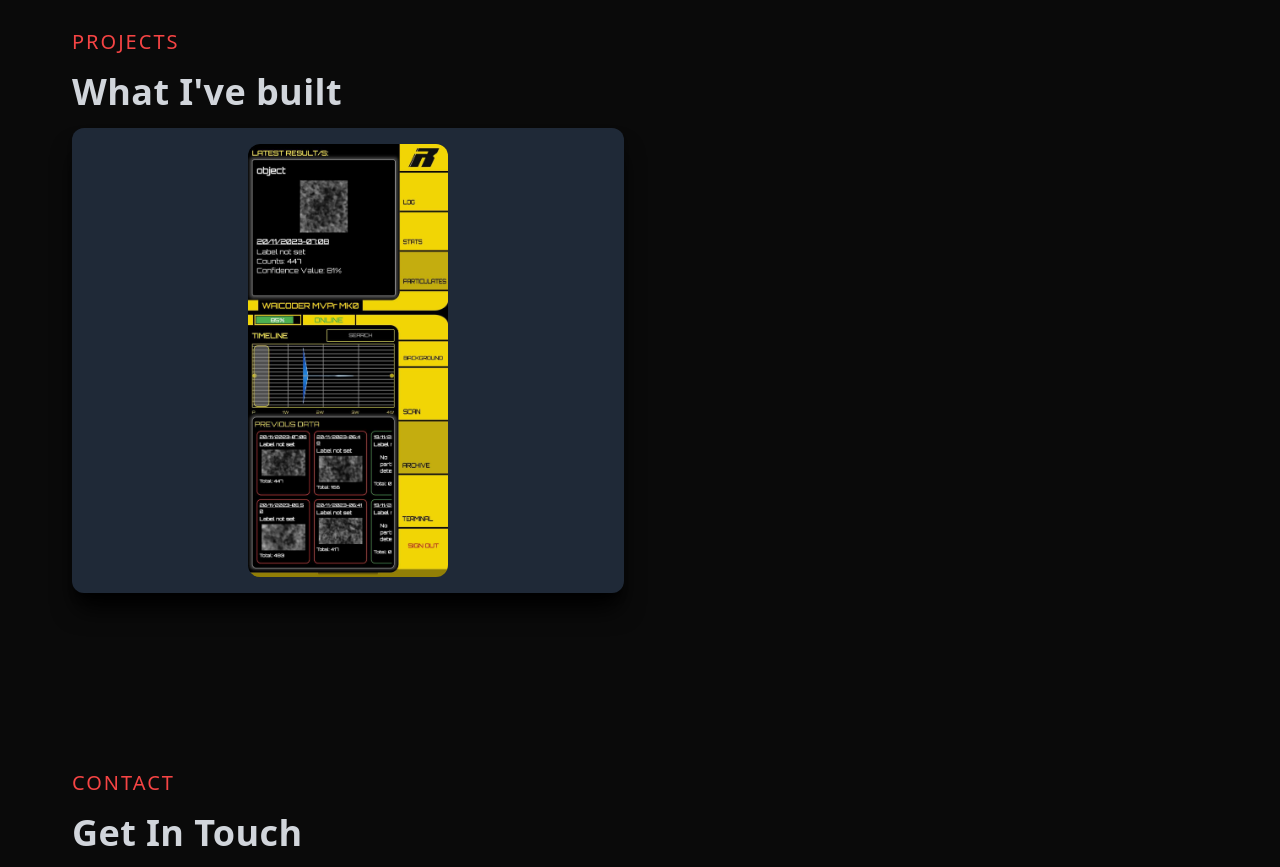
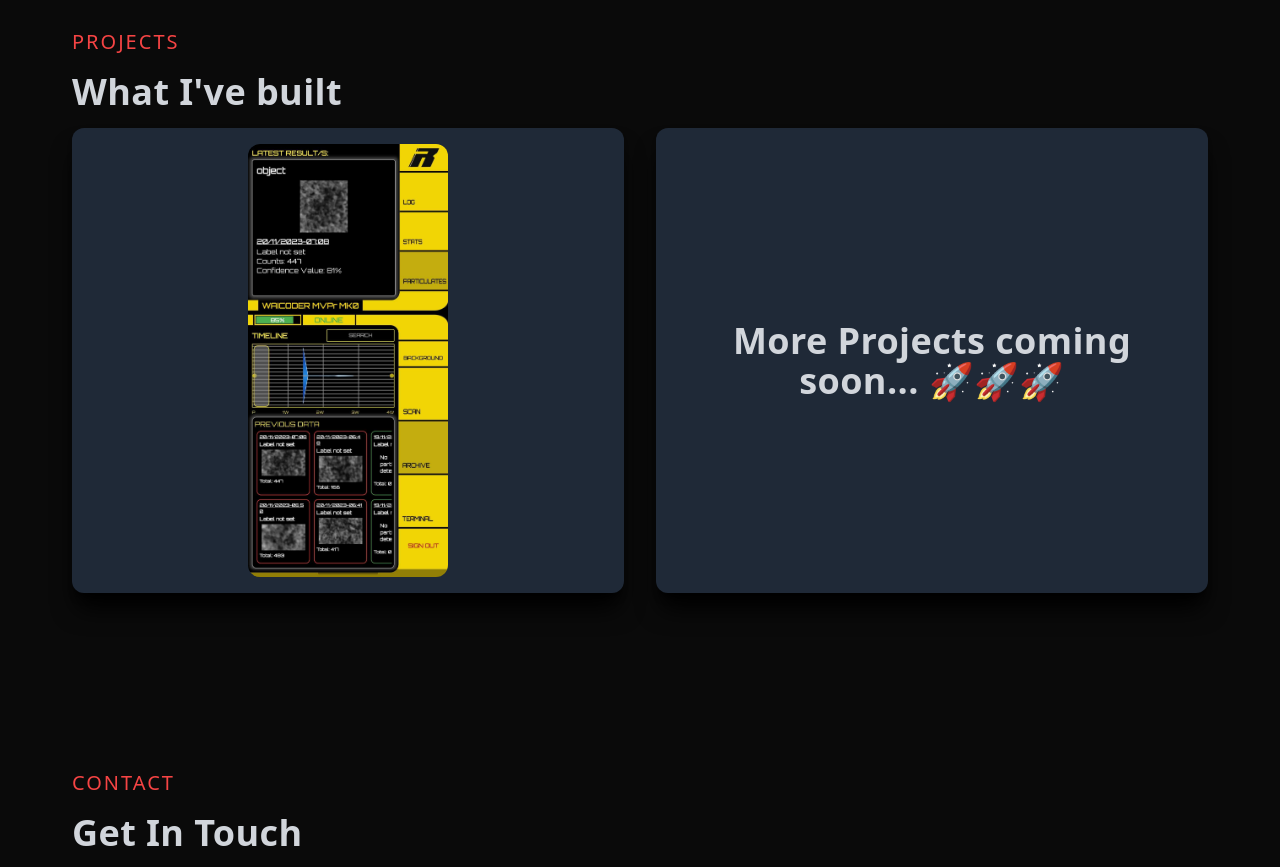
Before and after one commit to sonyerg/portfolio-nextjs-app, a Next.js app: page / in a window 1280 px wide. Shown: the part 2460-3327 px from the top of the page. Built offline with nearby package versions, Linux system fonts and the light colour scheme.

Commit message:
added placeholder for coming projects

```diff
--- a/components/Projects.jsx
+++ b/components/Projects.jsx
@@ -1,6 +1,7 @@
 import React from "react";
 import ProjectItem from "./ProjectItem";
 import nexusImg from "../public/assets/projects/nexusApp.jpg";
+import moreProjects from "../public/assets/projects/moreProjects.jpg";
 
 const Projects = () => {
   return (
@@ -17,6 +18,13 @@ const Projects = () => {
             backgroundImg={nexusImg}
             projectUrl="/nexus"
           />
+          <div
+            className="bg-[#1F2937] relative flex items-center justify-center h-auto w-full shadow-xl shadow-black
+    rounded-xl p-4 group hover:bg-gradient-to-r from-[#f54444] to-[#ec9292] "
+          >
+            <h2 className="text-center">More Projects coming soon... 🚀🚀🚀</h2>
+            <div className="text-white hidden group-hover:block absolute top-[50%] left-[50%] translate-x-[-50%] translate-y-[-50%]"></div>
+          </div>
         </div>
       </div>
     </div>
```
Also changed, not shown: public/assets/projects/moreProjects.jpg (added).
